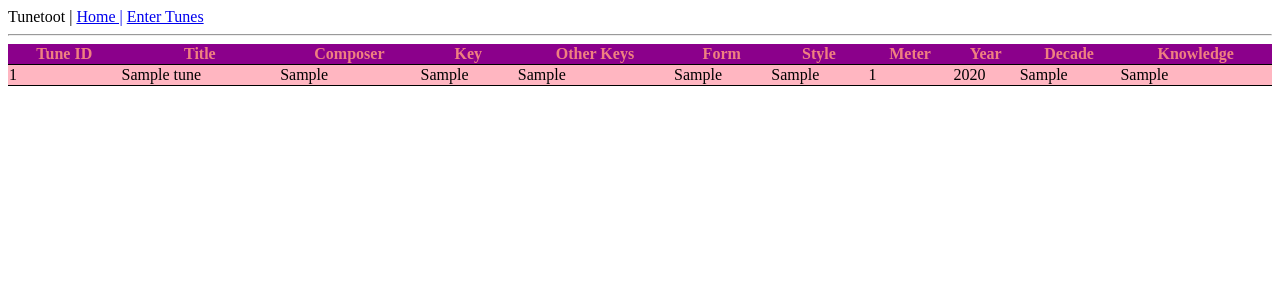
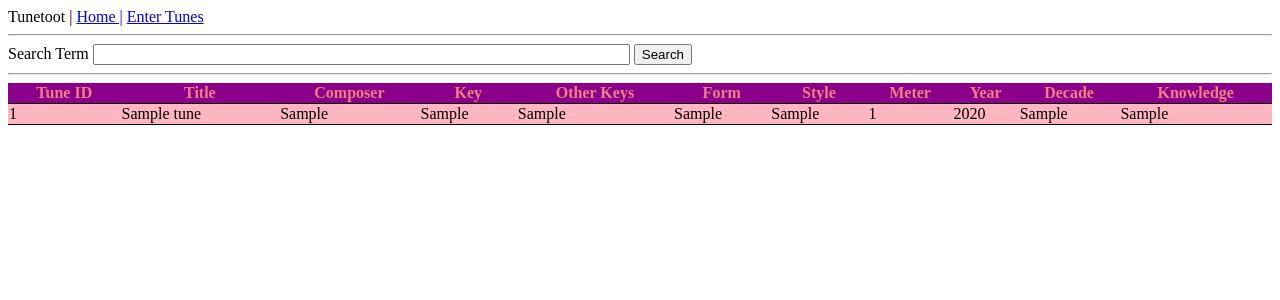
Before and after one commit to jwjacobson/tunetoot, a Flask app: page / in a window 1280 px wide. Shown: the top 300 px of the page. Run offline with Flask 3, Linux system fonts and the light colour scheme; tables that the repository leaves empty hold one stand-in row (values such as "Sample post").

Commit message:
Add search bar, clear forms after tune entry

```diff
--- a/app/forms.py
+++ b/app/forms.py
@@ -15,3 +15,7 @@ class TuneForm(FlaskForm):
     decade = StringField('Decade')
     knowledge = RadioField('Knowledge', choices=["Know", "Learning", "Don't Know"])
     submit = SubmitField('Submit')
+
+class SearchForm(FlaskForm):
+    search_term = StringField('Search Term')
+    submit = SubmitField('Search')
--- a/app/routes.py
+++ b/app/routes.py
@@ -1,13 +1,19 @@
 from app import app, db
-from flask import render_template, flash, url_for
-from app.forms import TuneForm
+from flask import render_template, flash, url_for, redirect
+from app.forms import TuneForm, SearchForm
 from app.models import Tune
 
 @app.route('/')
-@app.route('/index')
+@app.route('/index', methods=['GET', 'POST'])
 def index():
     tunes = Tune.query.all()
-    return render_template("index.html", tunes=tunes)
+    form = SearchForm()
+    if form.validate_on_submit():
+        search_term = form.search_term.data
+        # tunes = Tune.query.filter(Tune.title.ilike(f"%{search_term}%")).all()
+        tunes = db.session.execute(db.select(Tune).where((Tune.id.ilike(f"%{search_term}%")) | (Tune.title.ilike(f"%{search_term}%")) | (Tune.composer.ilike(f"%{search_term}%")) | (Tune.key.ilike(f"%{search_term}%")) | (Tune.other_key.ilike(f"%{search_term}%")) | (Tune.song_form.ilike(f"%{search_term}%")) | (Tune.style.ilike(f"%{search_term}%")) | (Tune.meter.ilike(f"%{search_term}%")) | (Tune.year.ilike(f"%{search_term}%")) | (Tune.decade.ilike(f"%{search_term}%")) | (Tune.knowledge.ilike(f"%{search_term}%")))).scalars().all()
+    return render_template("index.html", tunes=tunes, form=form)
+
 
 @app.route('/entry', methods=['GET', 'POST'])
 def entry():
@@ -51,4 +57,5 @@ def entry():
         db.session.add(new_tune)
         db.session.commit()
         flash(f"Tune {new_tune.title} entered.", 'info')
+        return redirect(url_for('entry'))
     return render_template("entry.html", form=form)
--- a/app/templates/index.html
+++ b/app/templates/index.html
@@ -9,8 +9,16 @@
     tr:nth-child(even) {background-color: lightpink;}
     tr:hover {color:lightcoral; background-color: darkmagenta;}
     tr:nth-child(1) {color:lightcoral; background-color: darkmagenta;}
-
     </style>
+<form action="" method="post">
+    {{ form.hidden_tag() }}
+    <div>
+        {{ form.search_term.label }}
+        {{ form.search_term(size=64) }}
+        {{ form.submit() }}
+    </div>
+    <hr>
+</form>
 <table style = width:100%;>
     <tr>
         <th>Tune ID</th>
```
Also changed, not shown: app.db.
